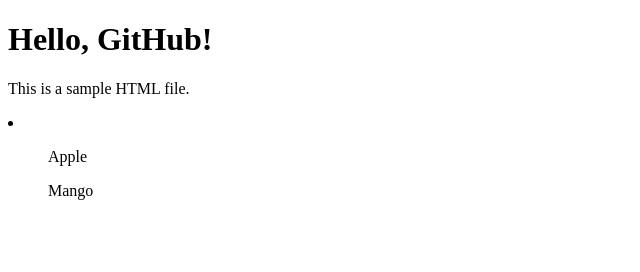
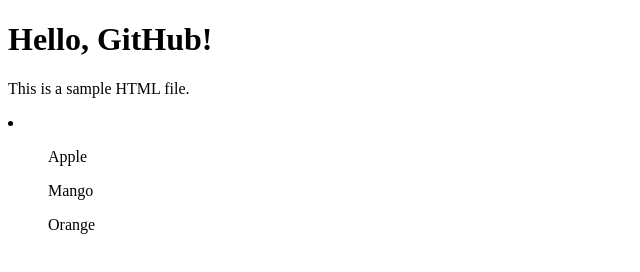
Before and after one commit to Samarth-DevTools/hello-world-repo, a plain HTML site: page index.html in a window 1280 px wide. Shown: the full height of the page, 0-640 px from the left. Drawn offline with Linux system fonts and the light colour scheme.

Commit message:
Update index.html

```diff
--- a/index.html
+++ b/index.html
@@ -9,6 +9,7 @@
   <li>
     <ol>Apple</ol>
     <ol>Mango</ol>
+    <ol>Orange</ol>
   </li>
 </body>
 </html>
```
